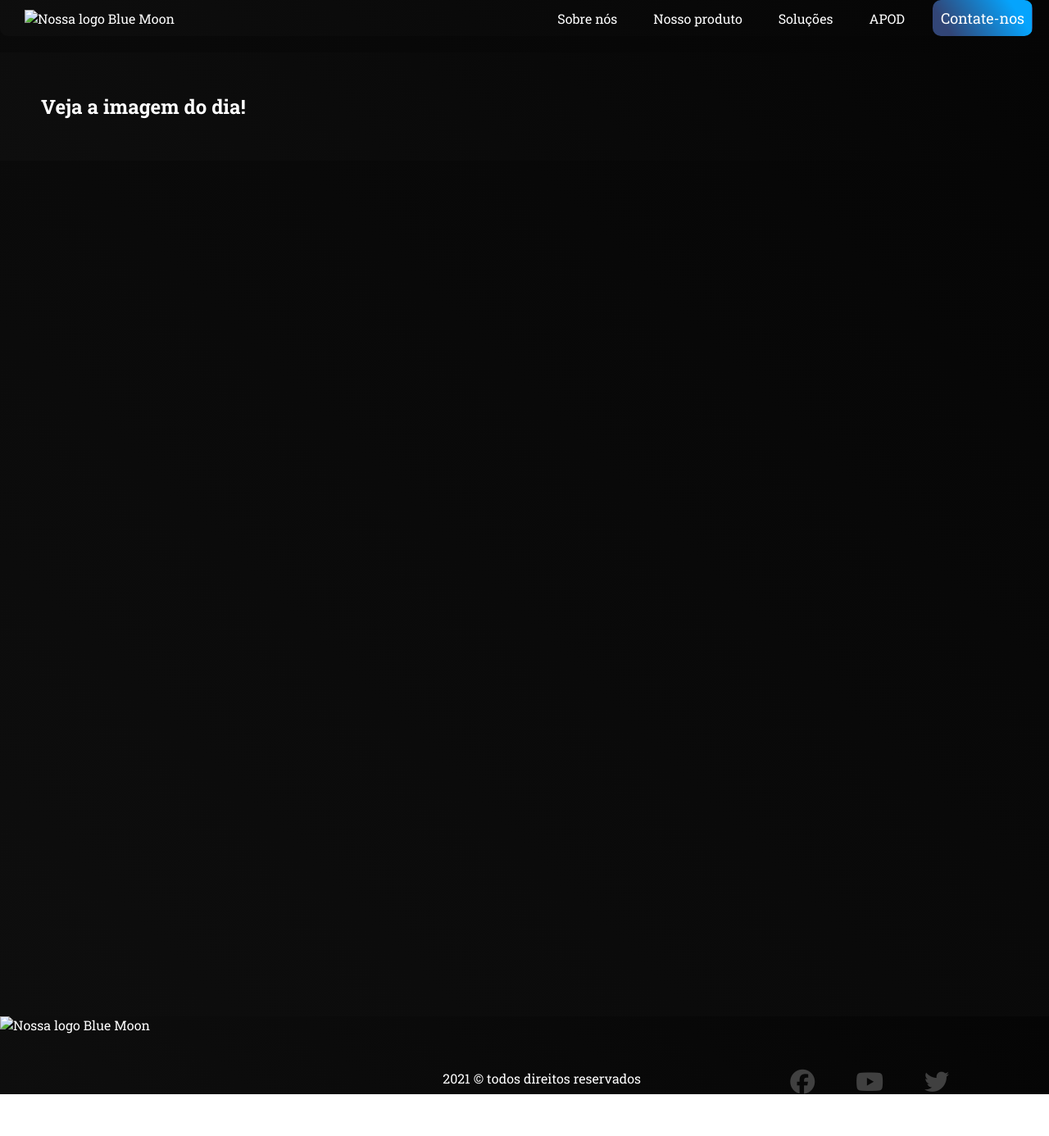
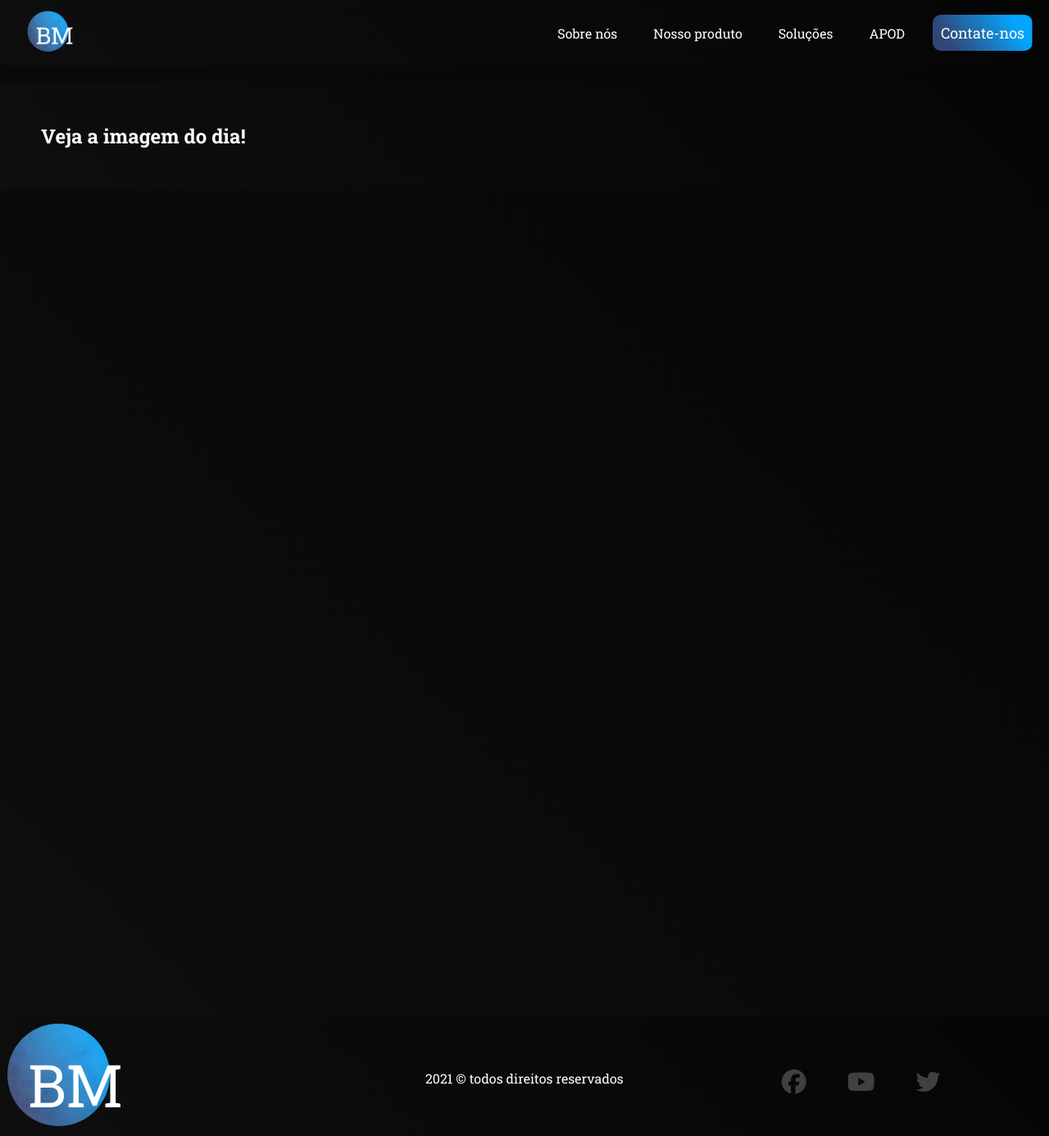
Before and after one commit to TawaneSouzaOL/blue-moon-atualizacao, a plain HTML site: page blue-moon/apod-api.html in a window 1280 px wide. Shown: the whole page at 82% size. Before the commit the page ends 1335 px from the top, so only its background shows below. Drawn offline with Linux system fonts and the light colour scheme; the site is published under a folder, as on GitHub Pages, so addresses that start at the root find nothing; no server answers.

Commit message:
Update apod-api.html

```diff
--- a/blue-moon/apod-api.html
+++ b/blue-moon/apod-api.html
@@ -15,7 +15,7 @@
         <header class="header">
             <nav>
                 <a href="index.html">
-                    <img src="/images/logo.png" alt="Nossa logo Blue Moon" class="logo">
+                    <img src="./images/logo.png" alt="Nossa logo Blue Moon" class="logo">
                 </a>
                 <ul>
                     <li>
@@ -45,7 +45,7 @@
     </section>
     <footer>
         <div class="logo">
-            <img src="/images/logo.png" alt="Nossa logo Blue Moon" class="logo">
+            <img src="./images/logo.png" alt="Nossa logo Blue Moon" class="logo">
         </div>
         <span>2021 © todos direitos reservados</span>
             <ul>
```
